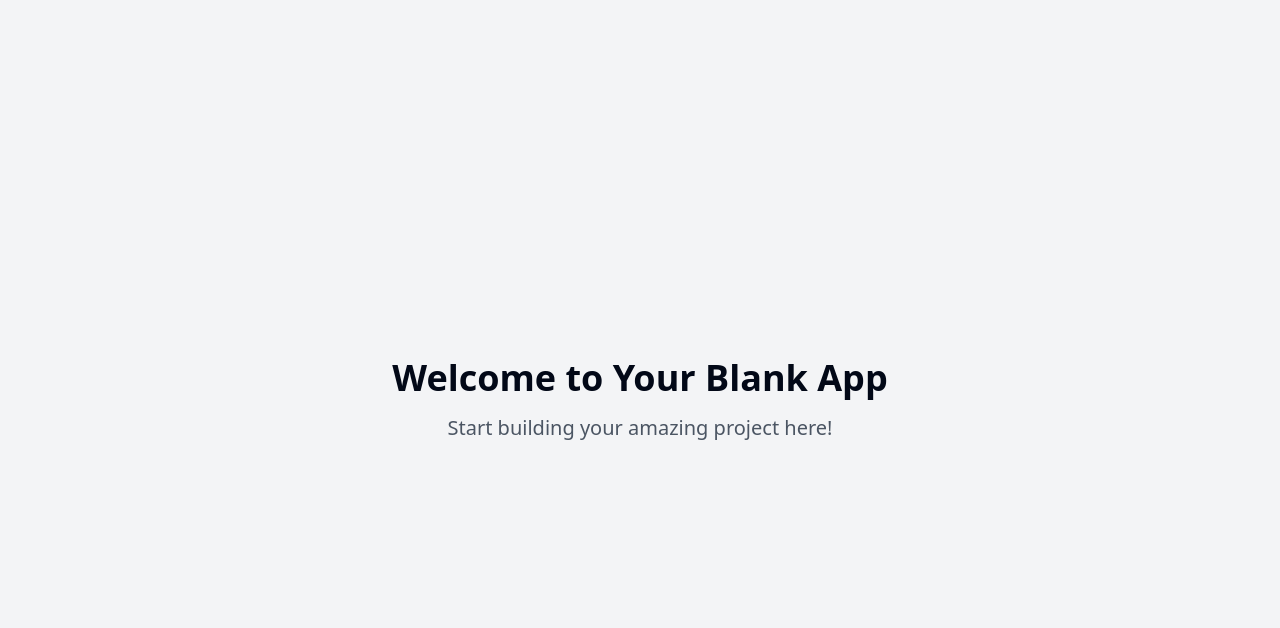
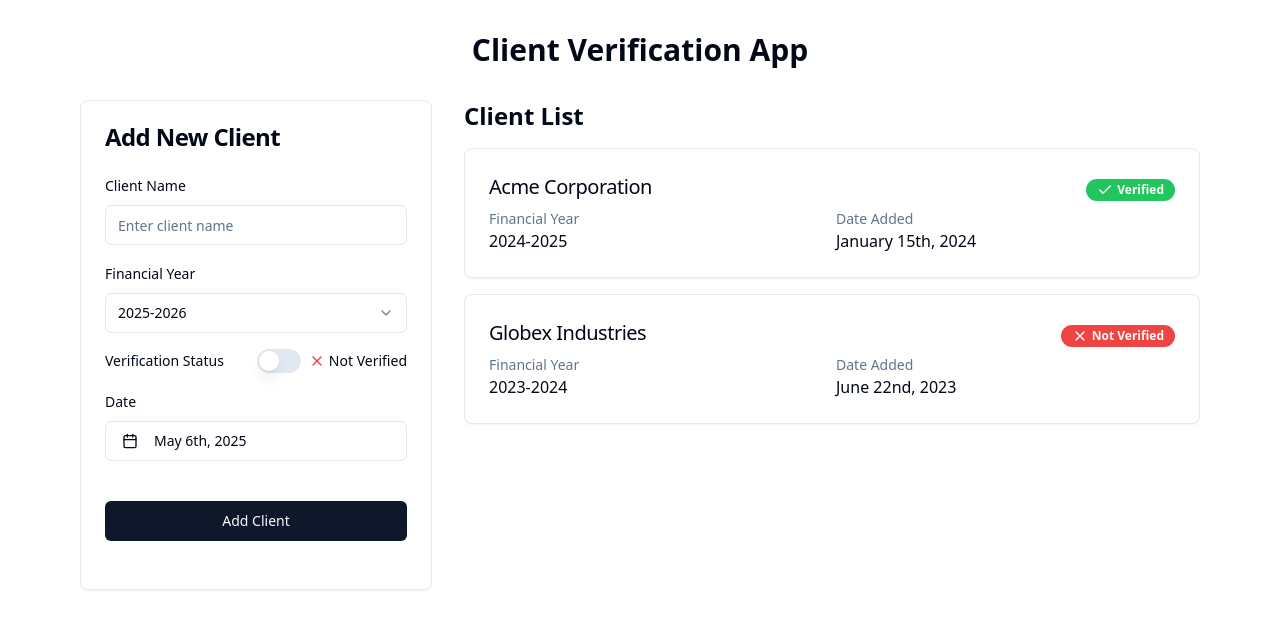
Before and after one commit to spsahil-code/fiscal-friend-verifier-app, a React (Vite) app: page / in a window 1280 px wide. Shown: the top 628 px of the page. Built offline with nearby package versions, Linux system fonts and the light colour scheme.

Commit message:
Add client app
Implement a simple client app with client name, financial year selector, verification status, and date.

```diff
--- /dev/null
+++ b/src/components/AddClientForm.tsx
@@ -0,0 +1,194 @@
+
+import { useState } from "react";
+import { format } from "date-fns";
+import { Calendar as CalendarIcon, Check, X } from "lucide-react";
+import { cn } from "@/lib/utils";
+import { Button } from "@/components/ui/button";
+import { Calendar } from "@/components/ui/calendar";
+import {
+  Card,
+  CardContent,
+  CardHeader,
+  CardTitle,
+  CardFooter
+} from "@/components/ui/card";
+import { Input } from "@/components/ui/input";
+import { Label } from "@/components/ui/label";
+import {
+  Popover,
+  PopoverContent,
+  PopoverTrigger,
+} from "@/components/ui/popover";
+import {
+  Select,
+  SelectContent,
+  SelectItem,
+  SelectTrigger,
+  SelectValue,
+} from "@/components/ui/select";
+import {
+  Switch,
+  SwitchThumb,
+  SwitchTrack
+} from "@/components/ui/switch";
+import { toast } from "@/hooks/use-toast";
+import { Client } from "@/types/client";
+
+interface AddClientFormProps {
+  onAddClient: (client: Client) => void;
+}
+
+const generateFinancialYears = () => {
+  const currentYear = new Date().getFullYear();
+  const years = [];
+  // Generate 5 years back and 2 years forward
+  for (let i = -5; i <= 2; i++) {
+    const startYear = currentYear + i;
+    const endYear = startYear + 1;
+    years.push(`${startYear}-${endYear}`);
+  }
+  return years;
+};
+
+const AddClientForm = ({ onAddClient }: AddClientFormProps) => {
+  const [name, setName] = useState("");
+  const [financialYear, setFinancialYear] = useState(
+    `${new Date().getFullYear()}-${new Date().getFullYear() + 1}`
+  );
+  const [isVerified, setIsVerified] = useState(false);
+  const [date, setDate] = useState<Date>(new Date());
+
+  const financialYears = generateFinancialYears();
+
+  const handleSubmit = (e: React.FormEvent) => {
+    e.preventDefault();
+
+    if (!name.trim()) {
+      toast({
+        variant: "destructive",
+        title: "Error",
+        description: "Client name is required",
+      });
+      return;
+    }
+
+    const newClient: Client = {
+      id: Date.now().toString(),
+      name,
+      financialYear,
+      isVerified,
+      date,
+    };
+
+    onAddClient(newClient);
+
+    // Reset form
+    setName("");
+    setFinancialYear(`${new Date().getFullYear()}-${new Date().getFullYear() + 1}`);
+    setIsVerified(false);
+    setDate(new Date());
+
+    toast({
+      title: "Success",
+      description: "Client added successfully",
+    });
+  };
+
+  return (
+    <Card className="w-full">
+      <CardHeader>
+        <CardTitle>Add New Client</CardTitle>
+      </CardHeader>
+      <CardContent>
+        <form onSubmit={handleSubmit} className="space-y-4">
+          <div className="space-y-2">
+            <Label htmlFor="name">Client Name</Label>
+            <Input
+              id="name"
+              value={name}
+              onChange={(e) => setName(e.target.value)}
+              placeholder="Enter client name"
+            />
+          </div>
+
+          <div className="space-y-2">
+            <Label htmlFor="financial-year">Financial Year</Label>
+            <Select value={financialYear} onValueChange={setFinancialYear}>
+              <SelectTrigger id="financial-year">
+                <SelectValue placeholder="Select financial year" />
+              </SelectTrigger>
+              <SelectContent>
+                {financialYears.map((year) => (
+                  <SelectItem key={year} value={year}>
+                    {year}
+                  </SelectItem>
+                ))}
+              </SelectContent>
+            </Select>
+          </div>
+
+          <div className="flex items-center justify-between space-x-2">
+            <Label htmlFor="verified">Verification Status</Label>
+            <div className="flex items-center space-x-2">
+              <Switch
+                checked={isVerified}
+                onCheckedChange={setIsVerified}
+                id="verified"
+              >
+                <SwitchTrack>
+                  <SwitchThumb />
+                </SwitchTrack>
+              </Switch>
+              <span className="text-sm font-medium flex items-center">
+                {isVerified ? (
+                  <>
+                    <Check className="text-green-500 mr-1" size={16} />
+                    Verified
+                  </>
+                ) : (
+                  <>
+                    <X className="text-red-500 mr-1" size={16} />
+                    Not Verified
+                  </>
+                )}
+              </span>
+            </div>
+          </div>
+
+          <div className="space-y-2">
+            <Label htmlFor="date">Date</Label>
+            <Popover>
+              <PopoverTrigger asChild>
+                <Button
+                  variant={"outline"}
+                  className={cn(
+                    "w-full justify-start text-left font-normal",
+                    !date && "text-muted-foreground"
+                  )}
+                >
+                  <CalendarIcon className="mr-2 h-4 w-4" />
+                  {date ? format(date, "PPP") : <span>Pick a date</span>}
+                </Button>
+              </PopoverTrigger>
+              <PopoverContent className="w-auto p-0" align="start">
+                <Calendar
+                  mode="single"
+                  selected={date}
+                  onSelect={(newDate) => newDate && setDate(newDate)}
+                  initialFocus
+                  className="p-3 pointer-events-auto"
+                />
+              </PopoverContent>
+            </Popover>
+          </div>
+
+          <CardFooter className="px-0 pt-6">
+            <Button type="submit" className="w-full">Add Client</Button>
+          </CardFooter>
+        </form>
+      </CardContent>
+    </Card>
+  );
+};
+
+export default AddClientForm;
--- /dev/null
+++ b/src/components/ClientCard.tsx
@@ -0,0 +1,48 @@
+
+import { format } from "date-fns";
+import { Check, X } from "lucide-react";
+import { Client } from "@/types/client";
+import {
+  Card,
+  CardContent,
+  CardHeader,
+  CardTitle
+} from "@/components/ui/card";
+import { Badge } from "@/components/ui/badge";
+
+interface ClientCardProps {
+  client: Client;
+}
+
+const ClientCard = ({ client }: ClientCardProps) => {
+  return (
+    <Card className="w-full mb-4">
+      <CardHeader className="flex flex-row items-center justify-between pb-2">
+        <CardTitle className="text-xl font-medium">{client.name}</CardTitle>
+        {client.isVerified ? (
+          <Badge className="bg-green-500 hover:bg-green-600 ml-auto flex items-center gap-1">
+            <Check size={16} /> Verified
+          </Badge>
+        ) : (
+          <Badge variant="destructive" className="ml-auto flex items-center gap-1">
+            <X size={16} /> Not Verified
+          </Badge>
+        )}
+      </CardHeader>
+      <CardContent>
+        <div className="grid grid-cols-2 gap-2">
+          <div className="flex flex-col">
+            <span className="text-sm text-muted-foreground">Financial Year</span>
+            <span className="font-medium">{client.financialYear}</span>
+          </div>
+          <div className="flex flex-col">
+            <span className="text-sm text-muted-foreground">Date Added</span>
+            <span className="font-medium">{format(client.date, 'PPP')}</span>
+          </div>
+        </div>
+      </CardContent>
+    </Card>
+  );
+};
+
+export default ClientCard;
--- /dev/null
+++ b/src/components/ClientList.tsx
@@ -0,0 +1,28 @@
+
+import { Client } from "@/types/client";
+import ClientCard from "./ClientCard";
+
+interface ClientListProps {
+  clients: Client[];
+}
+
+const ClientList = ({ clients }: ClientListProps) => {
+  if (clients.length === 0) {
+    return (
+      <div className="text-center p-8 border border-dashed rounded-md">
+        <p className="text-muted-foreground">No clients added yet. Add your first client to get started.</p>
+      </div>
+    );
+  }
+
+  return (
+    <div className="space-y-4">
+      <h2 className="text-2xl font-bold mb-4">Client List</h2>
+      {clients.map((client) => (
+        <ClientCard key={client.id} client={client} />
+      ))}
+    </div>
+  );
+};
+
+export default ClientList;
--- a/src/pages/Index.tsx
+++ b/src/pages/Index.tsx
@@ -1,11 +1,46 @@
-// Update this page (the content is just a fallback if you fail to update the page)
+
+import { useState } from "react";
+import { Client } from "@/types/client";
+import AddClientForm from "@/components/AddClientForm";
+import ClientList from "@/components/ClientList";
+
+// Sample initial data
+const initialClients: Client[] = [
+  {
+    id: "1",
+    name: "Acme Corporation",
+    financialYear: "2024-2025",
+    isVerified: true,
+    date: new Date("2024-01-15"),
+  },
+  {
+    id: "2",
+    name: "Globex Industries",
+    financialYear: "2023-2024",
+    isVerified: false,
+    date: new Date("2023-06-22"),
+  },
+];
 
 const Index = () => {
+  const [clients, setClients] = useState<Client[]>(initialClients);
+
+  const handleAddClient = (client: Client) => {
+    setClients([client, ...clients]);
+  };
+
   return (
-    <div className="min-h-screen flex items-center justify-center bg-gray-100">
-      <div className="text-center">
-        <h1 className="text-4xl font-bold mb-4">Welcome to Your Blank App</h1>
-        <p className="text-xl text-gray-600">Start building your amazing project here!</p>
+    <div className="container mx-auto py-8 px-4 max-w-6xl">
+      <h1 className="text-3xl font-bold mb-8 text-center">Client Verification App</h1>
+
+      <div className="grid grid-cols-1 lg:grid-cols-3 gap-8">
+        <div className="lg:col-span-1">
+          <AddClientForm onAddClient={handleAddClient} />
+        </div>
+
+        <div className="lg:col-span-2">
+          <ClientList clients={clients} />
+        </div>
       </div>
     </div>
   );
--- /dev/null
+++ b/src/types/client.ts
@@ -0,0 +1,8 @@
+
+export interface Client {
+  id: string;
+  name: string;
+  financialYear: string;
+  isVerified: boolean;
+  date: Date;
+}
```
